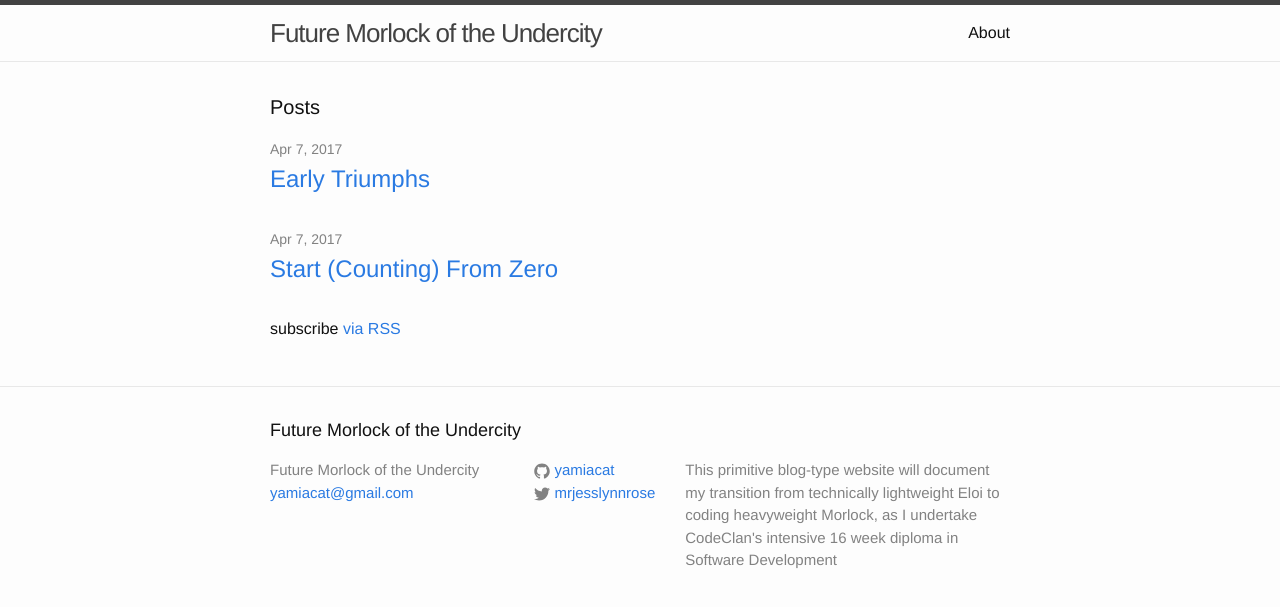
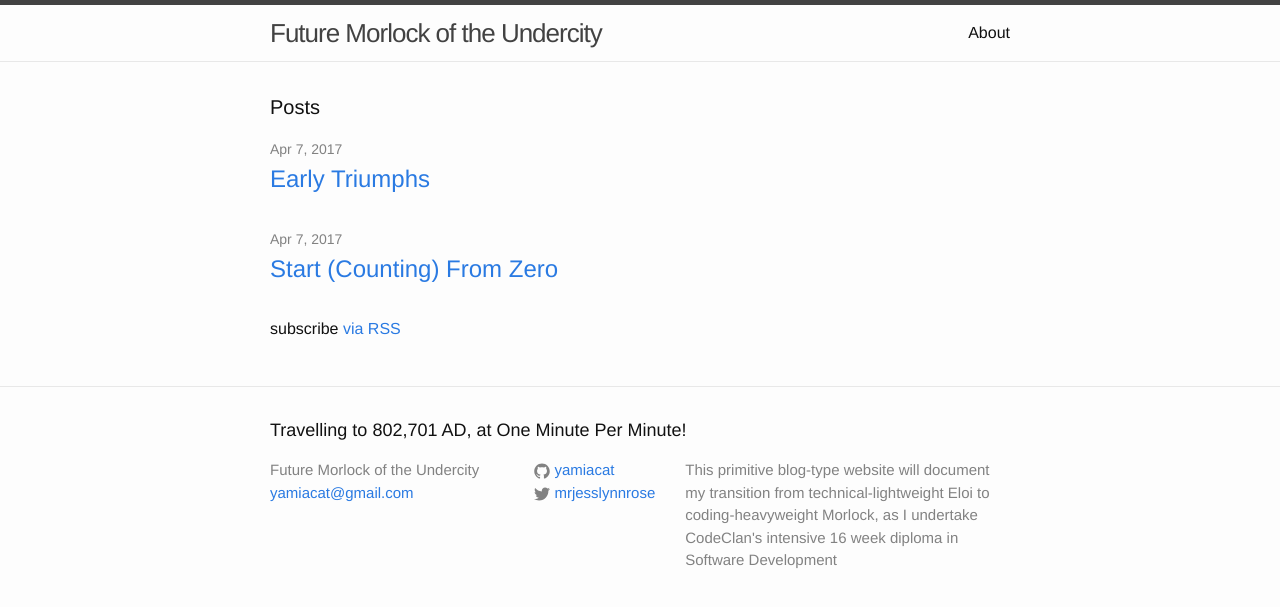
Before and after one commit to yamiacat/yamiacat.github.io, a Jekyll site: the page built from index.html, in a window 1280 px wide. Shown: the top 607 px of the page. Built offline with Jekyll 4.4.1, drawn with Linux system fonts in a browser that asks for light colours.

Commit message:
add new footer title, tweak description

```diff
--- a/_config.yml
+++ b/_config.yml
@@ -9,7 +9,7 @@
 title: Future Morlock of the Undercity
 email: yamiacat@gmail.com
 description: > # this means to ignore newlines until "baseurl:"
- This primitive blog-type website will document my transition from technically lightweight Eloi to coding heavyweight Morlock, as I undertake CodeClan's intensive 16 week diploma in Software Development
+ This primitive blog-type website will document my transition from technical-lightweight Eloi to coding-heavyweight Morlock, as I undertake CodeClan's intensive 16 week diploma in Software Development
 baseurl: "" # the subpath of your site, e.g. /blog
 url: "http://mr.jessica.tech/" # the base hostname & protocol for your site
 twitter_username: mrjesslynnrose
--- a/_includes/footer.html
+++ b/_includes/footer.html
@@ -2,7 +2,7 @@
 
   <div class="wrapper">
 
-    <h2 class="footer-heading">{{ site.title }}</h2>
+    <h2 class="footer-heading">Travelling to 802,701 AD, at One Minute Per Minute!</h2>
 
     <div class="footer-col-wrapper">
       <div class="footer-col footer-col-1">
```
